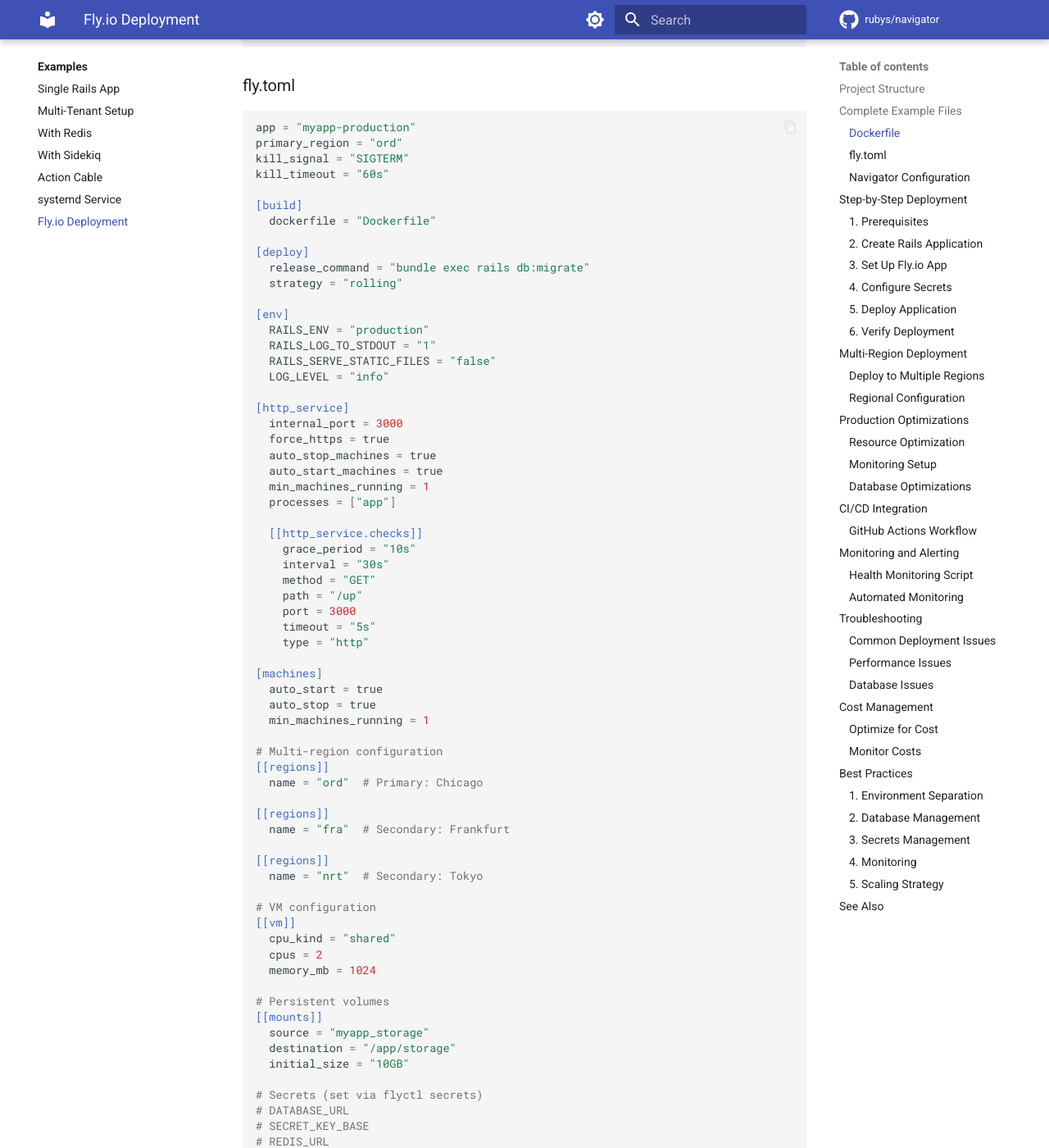
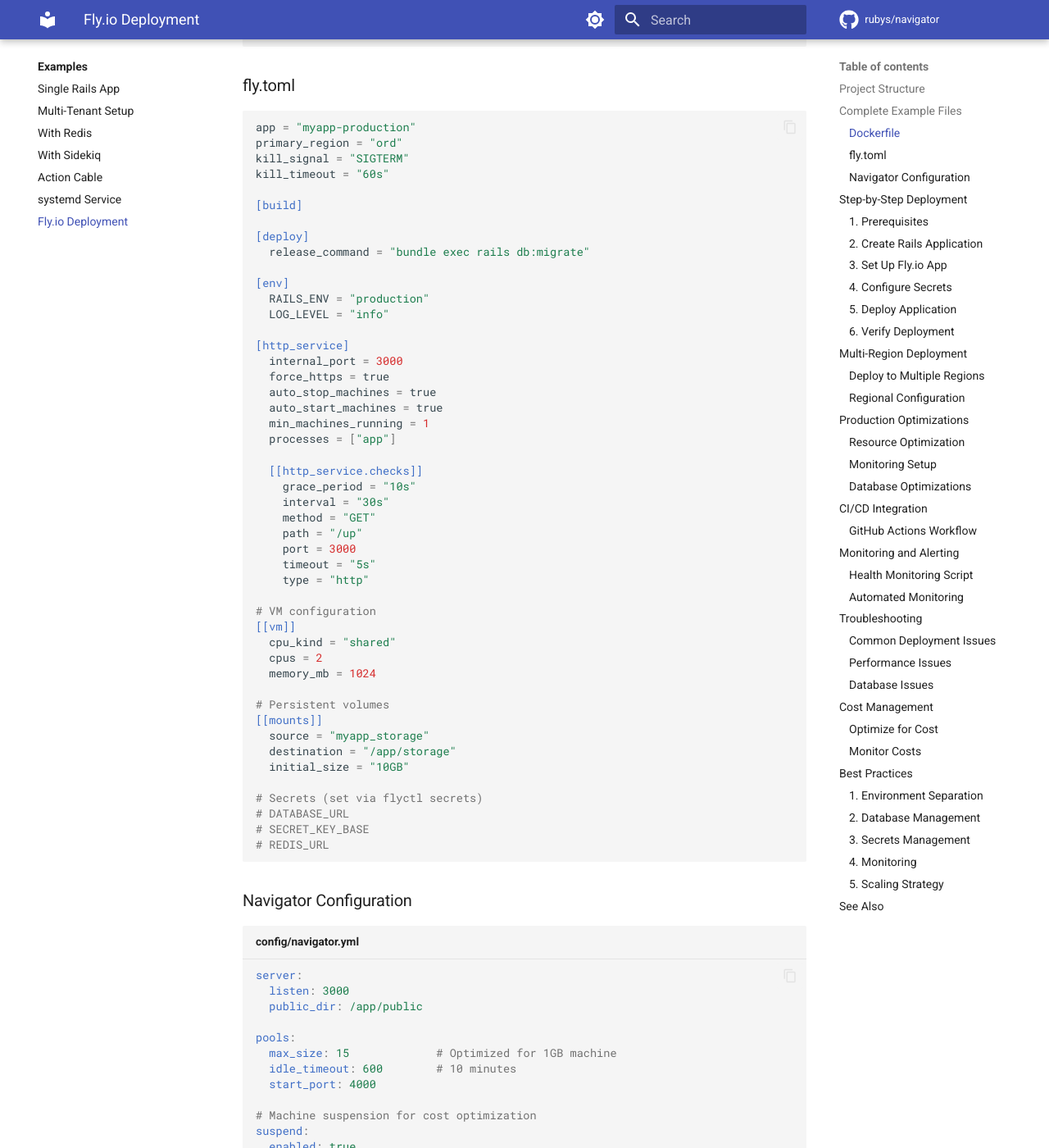
Before and after one commit to rubys/navigator, an MkDocs documentation site: the page built from docs/examples/fly-deployment.md, in a window 1280 px wide and 1400 px high, scrolled down 1443 px. Shown: the whole window at 82% size. Built offline with MkDocs 1.6.1 and Material for MkDocs 9.7.7, drawn with Linux system fonts in a browser that asks for light colours; comment, search, counter and statistics services are not loaded.

Commit message:
trim fly.toml

```diff
--- a/docs/examples/fly-deployment.md
+++ b/docs/examples/fly-deployment.md
@@ -73,16 +73,12 @@ kill_signal = "SIGTERM"
 kill_timeout = "60s"
 
 [build]
-  dockerfile = "Dockerfile"
 
 [deploy]
   release_command = "bundle exec rails db:migrate"
-  strategy = "rolling"
 
 [env]
   RAILS_ENV = "production"
-  RAILS_LOG_TO_STDOUT = "1"
-  RAILS_SERVE_STATIC_FILES = "false"
   LOG_LEVEL = "info"
 
 [http_service]
@@ -101,21 +97,6 @@ kill_timeout = "60s"
     port = 3000
     timeout = "5s"
     type = "http"
-
-[machines]
-  auto_start = true
-  auto_stop = true
-  min_machines_running = 1
-
-# Multi-region configuration
-[[regions]]
-  name = "ord"  # Primary: Chicago
-
-[[regions]]
-  name = "fra"  # Secondary: Frankfurt
-
-[[regions]]
-  name = "nrt"  # Secondary: Tokyo
 
 # VM configuration
 [[vm]]
```
